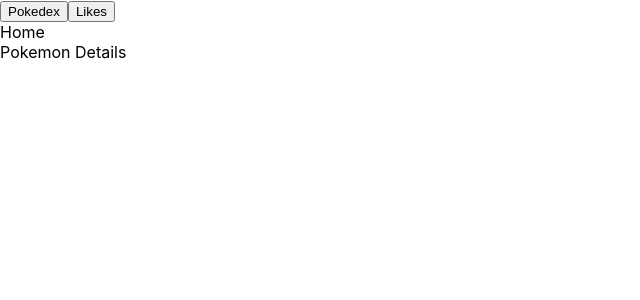
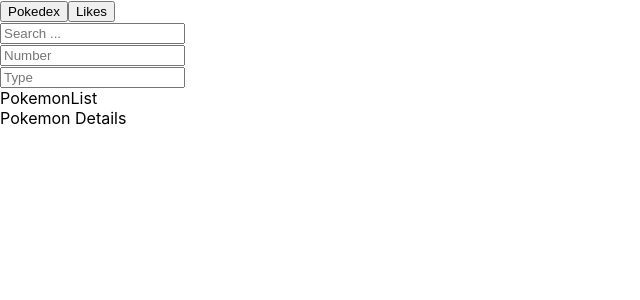
Before and after one commit to ennshi/pokedex-front, a React (Create React App) app: page / in a window 1280 px wide. Shown: the top 300 px of the page, without its empty margins (0-640 px from the left). Built offline with nearby package versions, Linux system fonts and the light colour scheme.

Commit message:
Implement PokemonList and SearchBar

```diff
--- a/src/components/home/Home/Home.js
+++ b/src/components/home/Home/Home.js
@@ -1,9 +1,12 @@
 import React from 'react';
+import PokemonList from '../../common/PokemonList/PokemonList';
+import SearchBar from '../SearchBar/SearchBar';
 
 const Home = () => {
     return (
         <section>
-            Home
+            <SearchBar />
+            <PokemonList />
         </section>
     );
 };
--- a/src/components/likes/Likes/Likes.js
+++ b/src/components/likes/Likes/Likes.js
@@ -1,9 +1,10 @@
 import React from 'react';
+import PokemonList from '../../common/PokemonList/PokemonList';
 
 const Likes = () => {
     return (
         <section>
-            Likes
+            <PokemonList />
         </section>
     );
 };
```
